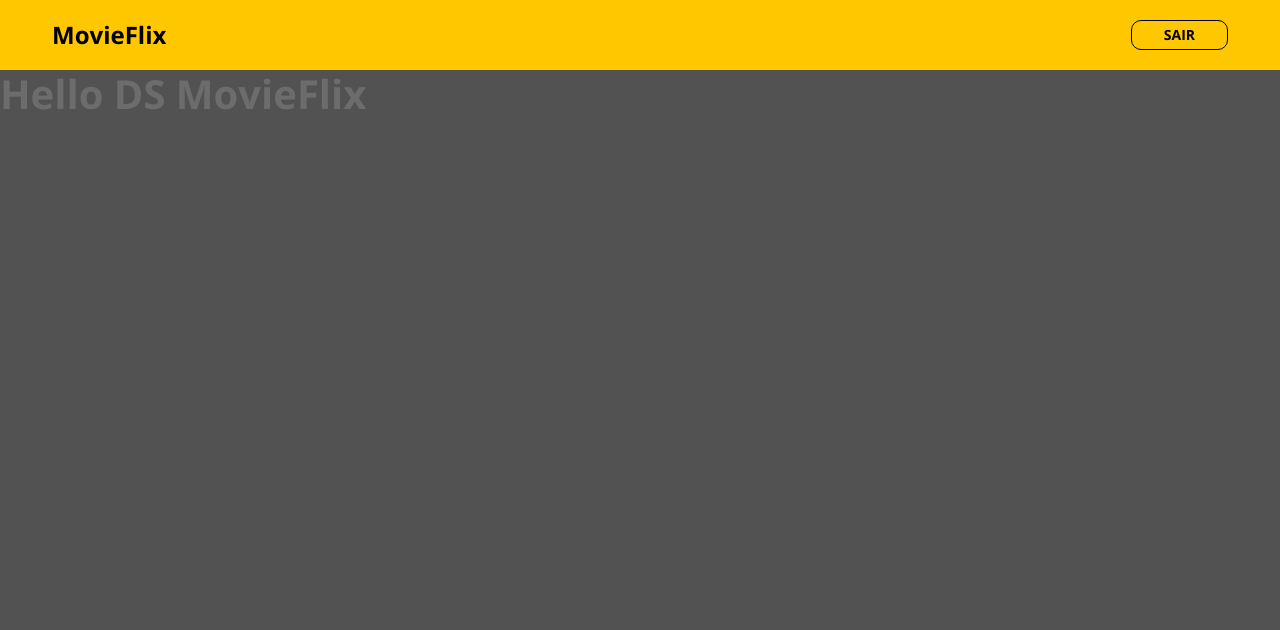
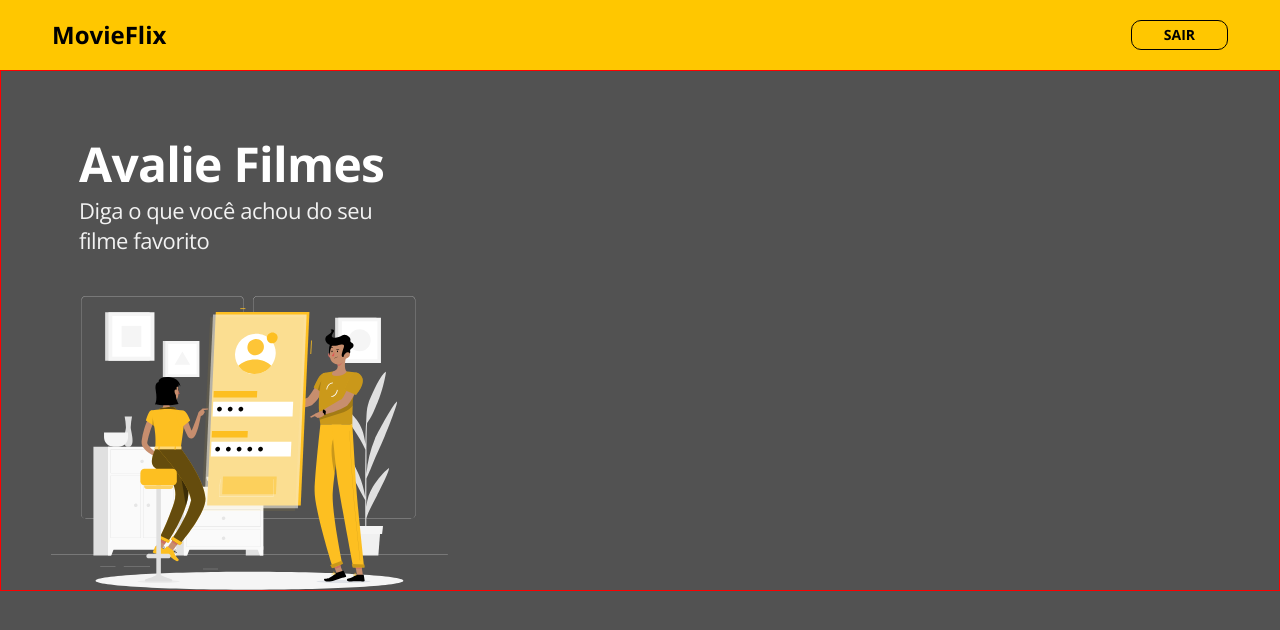
Before and after one commit to crspereira/dsmovieflix-bootcamp, a React (Create React App) app in the folder frontend/: page / in a window 1280 px wide. Shown: the top 630 px of the page. Built offline with nearby package versions, Linux system fonts and the light colour scheme.

Commit message:
FrontEnd Challenge MovieFlix - Home Page Component Created

```diff
--- a/frontend/src/App.tsx
+++ b/frontend/src/App.tsx
@@ -1,12 +1,9 @@
-import Navbar from 'core/components/NavBar';
+import Home from 'pages/Home';
 import './App.scss';
 
 const App = () => {
   return (
-    <>
-      <Navbar />
-      <h1>Hello DS MovieFlix</h1>
-    </>
+      <Home />
   );
 };
 
--- /dev/null
+++ b/frontend/src/pages/Home/index.tsx
@@ -0,0 +1,25 @@
+import { ReactComponent as MainImage } from 'core/assets/images/main-image.svg'
+import Navbar from 'core/components/NavBar';
+
+import './styles.scss';
+
+const Home = () => {
+  return (
+    <>
+      <Navbar />
+      <div className="home-container">
+        <div className="home-content">
+          <div className="home-content-container">
+            <h1>Avalie Filmes</h1>
+            <h2>Diga o que você achou do seu filme favorito</h2>
+          </div>
+          <div className="home-image-container">
+            <MainImage />
+          </div>
+        </div>
+      </div>
+    </>
+  );
+};
+
+export default Home;
--- /dev/null
+++ b/frontend/src/pages/Home/styles.scss
@@ -0,0 +1,52 @@
+.home-container {
+  font-size: 48px;
+  border: 1px solid red;
+}
+
+.home-content {
+  height: auto;
+  width: 397px;
+  margin: 60px 50px 0 50px;
+  //border: 1px solid red;
+}
+
+.home-content-container {
+  padding: 0 0;
+  width: 338px;
+  margin-left: 28px;
+  //border: 1px solid blue;
+}
+
+.home-content-container h1 {
+  text-align: left;
+  font-size: 48px;
+  font-weight: 700;
+  line-height: 65.37px;
+  letter-spacing: -0.015em;
+  text-align: left;
+  color: #ffffff;
+  //border: 1px solid green;
+}
+
+.home-content-container h2 {
+  font-size: 22px;
+  font-weight: 400;
+  line-height: 29.96px;
+  letter-spacing: -0.020em;
+  text-align: left;
+  color: #f2f2f2;
+  //border: 1px solid yellow;
+}
+
+.home-image-container {
+  display: flex;
+  align-items: center;
+  justify-content: center;
+  margin-top: 40px;
+  //border: 1px solid black;
+}
+
+.home-image-container svg {
+  height: 100%;
+  width: 100%;
+}
```
Also changed, not shown: frontend/src/core/assets/images/main-image.svg (added).
